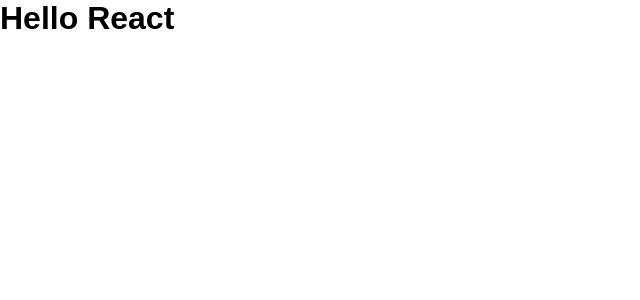
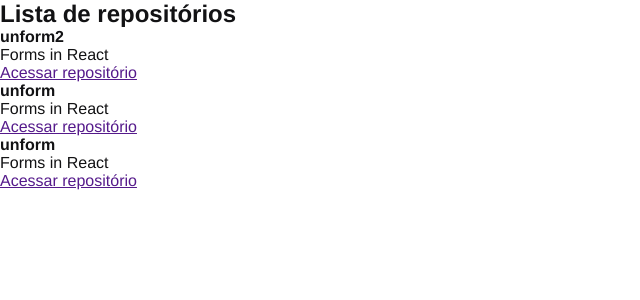
Before and after one commit to gabrieljcf/01-github-explorer, a React app: page / in a window 1280 px wide. Shown: the top 300 px of the page, without its empty margins (0-640 px from the left). Built offline with nearby package versions, Linux system fonts and the light colour scheme.

Commit message:
feature: list component

```diff
--- a/src/App.jsx
+++ b/src/App.jsx
@@ -1,5 +1,6 @@
+import { RepositoryList } from './components/RepositoryList';
 import './styles/global.scss';
 
 export function App() {
-  return <h1>Hello React</h1>;
+  return <RepositoryList />
 }
--- /dev/null
+++ b/src/components/RepositoryList.jsx
@@ -0,0 +1,37 @@
+const repositoryName = 'unform2'
+export function RepositoryList() {
+  return (
+    <section className="repository-list">
+      <h1>Lista de repositórios</h1>
+
+      <ul>
+        <li>
+          <strong>{repositoryName}</strong>
+          <p>Forms in React</p>
+
+          <a href="">
+            Acessar repositório
+          </a>
+        </li>
+
+        <li>
+          <strong>unform</strong>
+          <p>Forms in React</p>
+
+          <a href="">
+            Acessar repositório
+          </a>
+        </li>
+
+        <li>
+          <strong>unform</strong>
+          <p>Forms in React</p>
+
+          <a href="">
+            Acessar repositório
+          </a>
+        </li>
+      </ul>
+    </section>
+  )
+}
--- a/src/styles/global.scss
+++ b/src/styles/global.scss
@@ -1,9 +1,10 @@
 * {
-    margin: 0;
-    padding: 0;
-    box-sizing: border-box;
+  margin: 0;
+  padding: 0;
+  box-sizing: border-box;
 }
 
 body {
-    font-family: Arial, Helvetica, sans-serif;
+  font: 16px "Helvetica Neue",Arial,sans-serif;
+  color: #121214;
 }
```
